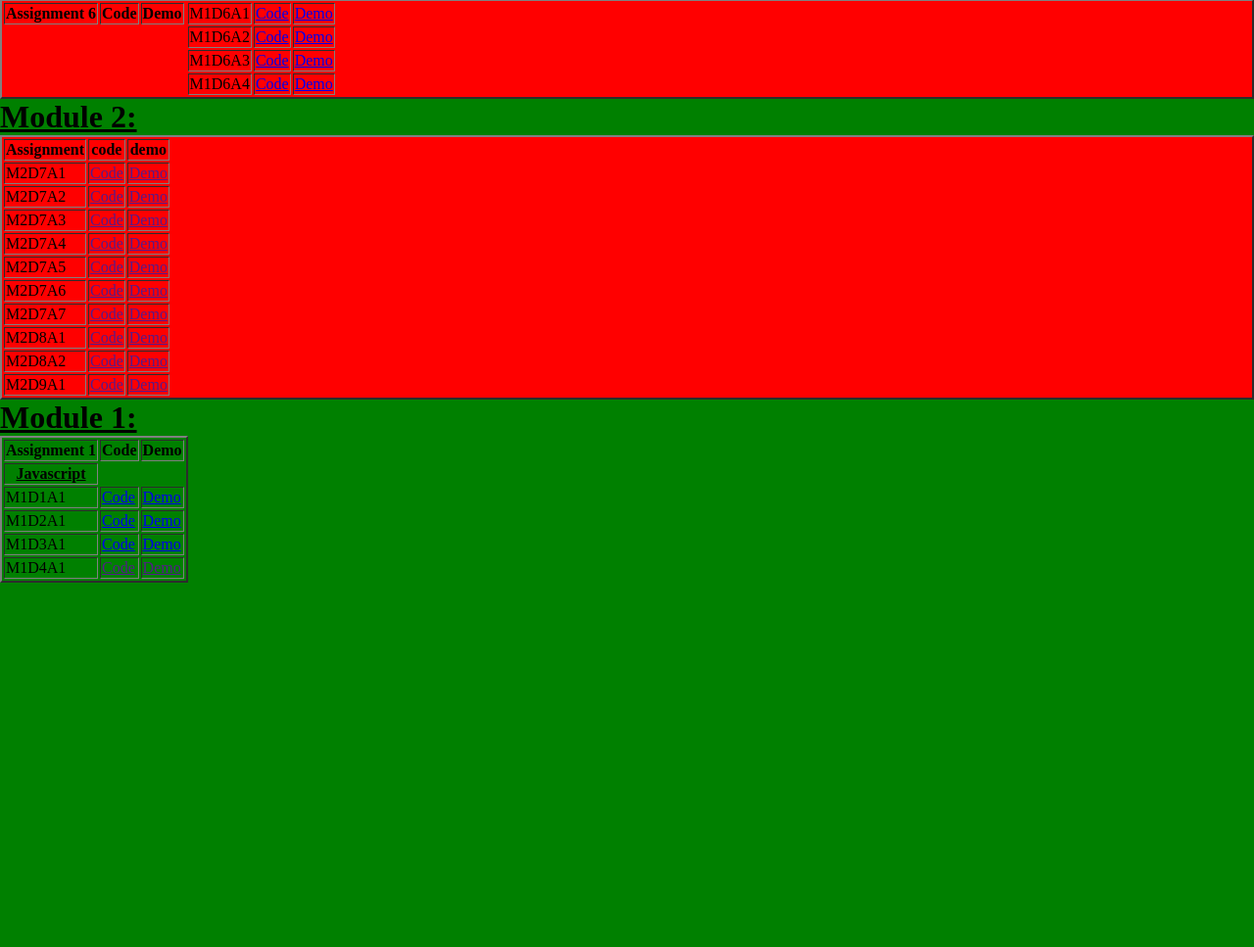
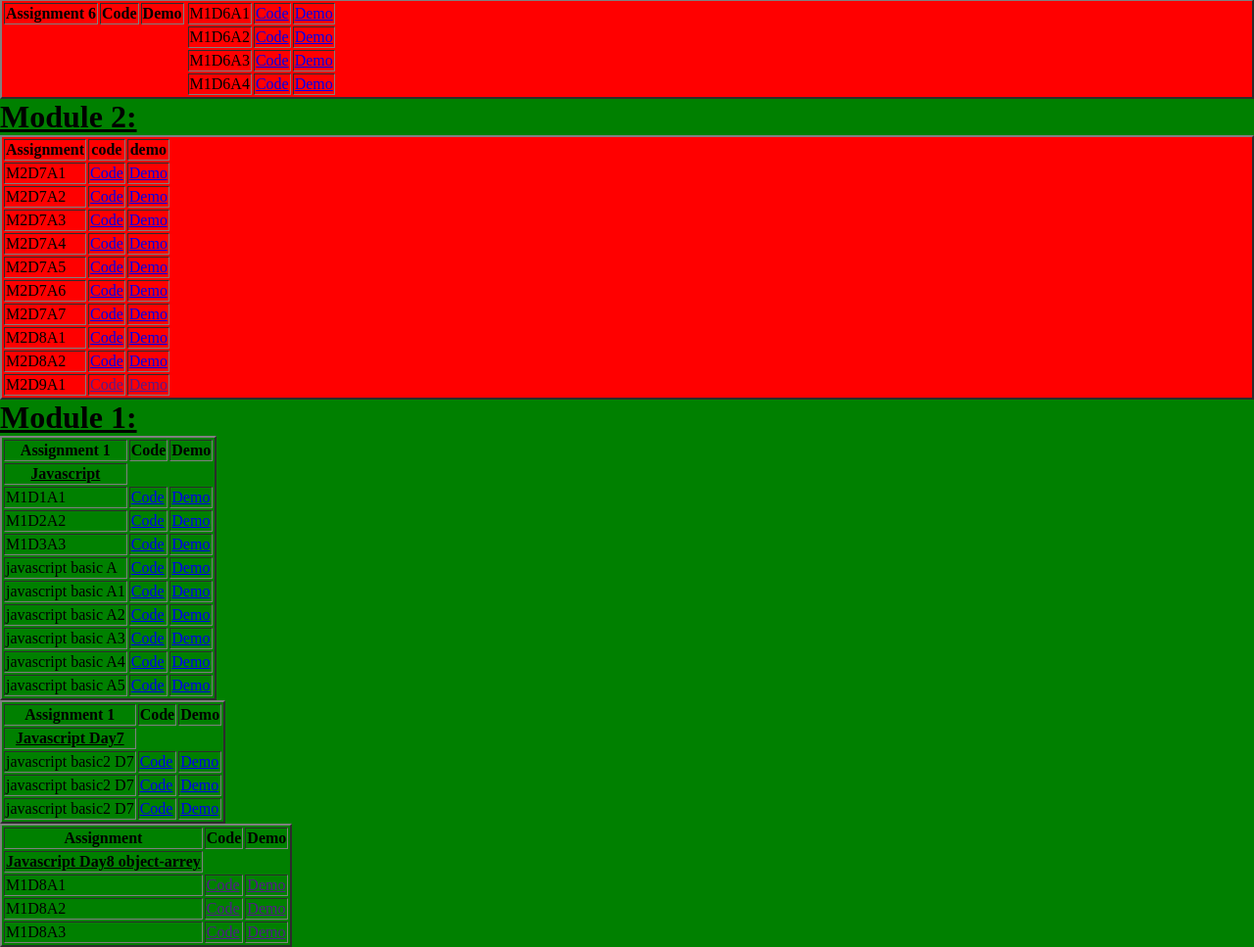
Before and after one commit to kumar889/kumar889.github.io, a plain HTML site: page index.html in a window 1280 px wide. Shown: the part 858-1825 px from the top of the page at 98% size. Before the commit the page ends 1453 px from the top, so only its background shows below. Drawn offline with Linux system fonts and the light colour scheme.

Commit message:
kumar889.github.io,updated

```diff
--- a/index.html
+++ b/index.html
@@ -217,48 +217,48 @@
        </tr>
            <tr>
                <td>M2D7A1</td>
-               <td><a href="">Code</a></td>
-               <td><a href="">Demo</a></td>
+               <td><a href="https://github.com/kumar889/M2D1A1/commit/f5343ae47e809ea5704eff9641c53d5db98d9012">Code</a></td>
+               <td><a href="https://kumar889.github.io/M2D1A1/">Demo</a></td>
            </tr>
            <tr>
             <td>M2D7A2</td>
-            <td><a href="">Code</a></td>
-            <td><a href="">Demo</a></td>
+            <td><a href="https://github.com/kumar889/M2D1A2/commit/076a768f6567a9cb42c19d0a09606a7ee8e6924c">Code</a></td>
+            <td><a href="https://kumar889.github.io/M2D1A2/">Demo</a></td>
         </tr>
         <tr>
             <td>M2D7A3</td>
-            <td><a href="">Code</a></td>
-            <td><a href="">Demo</a></td>
+            <td><a href="https://github.com/kumar889/M2D1A3/commit/cb69a3f3bf85543de9f4449c1384135d823775c3">Code</a></td>
+            <td><a href="https://kumar889.github.io/M2D1A3/">Demo</a></td>
         </tr>
         <tr>
             <td>M2D7A4</td>
-            <td><a href="">Code</a></td>
-            <td><a href="">Demo</a></td>
+            <td><a href="https://github.com/kumar889/M2D2A1/commit/87da1fc093b05085bd26c2e3ebc0348345e3c5e5">Code</a></td>
+            <td><a href="https://kumar889.github.io/M2D2A1/">Demo</a></td>
         </tr>
         <tr>
             <td>M2D7A5</td>
-            <td><a href="">Code</a></td>
-            <td><a href="">Demo</a></td>
+            <td><a href="https://github.com/kumar889/M2D2A2/commit/b075adb10dc97f65d4ab45f2bb667382f53323ff">Code</a></td>
+            <td><a href="https://kumar889.github.io/M2D2A2/">Demo</a></td>
         </tr>
         <tr>
             <td>M2D7A6</td>
-            <td><a href="">Code</a></td>
-            <td><a href="">Demo</a></td>
+            <td><a href="https://github.com/kumar889/M2D2A3/commit/87e4b268936c3d572b99aabd8172b27a0599e3c0">Code</a></td>
+            <td><a href="https://kumar889.github.io/M2D2A3/">Demo</a></td>
         </tr>
         <tr>
             <td>M2D7A7</td>
-            <td><a href="">Code</a></td>
-            <td><a href="">Demo</a></td>
+            <td><a href="https://github.com/kumar889/M2D3A1/commit/a9940c76a290c9b9370ad78e3345424d4b2cabb2">Code</a></td>
+            <td><a href="https://kumar889.github.io/M2D3A1/">Demo</a></td>
         </tr>
         <tr>
             <td>M2D8A1</td>
-            <td><a href="">Code</a></td>
-            <td><a href="">Demo</a></td>
+            <td><a href="https://github.com/kumar889/M2D3A2/commit/ef33af1776b85d537dda974e2d29cd9aa084a880">Code</a></td>
+            <td><a href="https://kumar889.github.io/M2D3A2/">Demo</a></td>
         </tr>
         <tr>
             <td>M2D8A2</td>
-            <td><a href="">Code</a></td>
-            <td><a href="">Demo</a></td>
+            <td><a href="https://github.com/kumar889/M2D3A3/commit/62655bca80b6cb6d05d70e4a9136bb8a41f707ef">Code</a></td>
+            <td><a href="https://kumar889.github.io/M2D3A3/">Demo</a></td>
         </tr>
         <tr>
             <td>M2D9A1</td>
@@ -267,13 +267,12 @@
         </tr>
         </tbody>
 </table>
+    </div>
 <thead>
     <h1><u>Module 1:</u></h1>
 </thead>
 <body>
-</div>
     <table border="2">
-        <div class="second-table">
         <th><u>Javascript</u></th>
         <thead>
         <tr>
@@ -283,26 +282,113 @@
         </tr>
         </thead>
         <tbody>
+            <div class="second-table">
         <tr>
         <td>M1D1A1</td>
         <td><a href="https://github.com/kumar889/JavascriptDay1/commit/e2f78d40baffea55fa3e34818289888ced445af6">Code</a></td>
         <td><a href="https://kumar889.github.io/JavascriptDay1/">Demo</a></td>
         </tr>
         <tr>
-            <td>M1D2A1</td>
+            <td>M1D2A2</td>
             <td><a href="https://github.com/kumar889/JavascriptDay2/commit/ae5b0d778a79230283568435fca2d04ccb909de8">Code</a></td>
             <td><a href="https://kumar889.github.io/JavascriptDay2/">Demo</a></td>
         </tr>
-        <td>M1D3A1</td>
+        <td>M1D3A3</td>
             <td><a href="https://github.com/kumar889/JavascriptDay3/commit/60f76eda829d937f66bd3611cb1034550cbc4c16">Code</a></td>
             <td><a href="https://kumar889.github.io/JavascriptDay3/">Demo</a></td>
         </tr>
         <tr>
-            <td>M1D4A1</td>
-            <td><a href="">Code</a></td>
-            <td><a href="">Demo</a></td>
+            <td>javascript basic A</td>
+            <td><a href="https://github.com/kumar889/Javascriptbasic1/commit/b0a5d784431fa36f26979dddcb73fad9f7306d7a">Code</a></td>
+            <td><a href="https://kumar889.github.io/Javascriptbasic1/">Demo</a></td>
+        </tr>
+        <tr>
+            <td>javascript basic A1</td>
+            <td><a href="https://github.com/kumar889/Javascriptbasic2/commit/b3a67d36d620f787fc557b6871a64566d8bda1a4">Code</a></td>
+            <td><a href="https://kumar889.github.io/Javascriptbasic2/">Demo</a></td>
+        </tr>
+        <tr>
+            <td>javascript basic A2</td>
+            <td><a href="https://github.com/kumar889/Javascriptbasic3/commit/6aac27ffd071cfe8d464722236ee683dbdc73a81">Code</a></td>
+            <td><a href="https://kumar889.github.io/Javascriptbasic3/">Demo</a></td>
+        </tr>
+        <tr>
+            <td>javascript basic A3</td>
+            <td><a href="https://github.com/kumar889/JavascriptbasicA4/commit/fa350dba1d0ba0c50f563e9a3b63fc88664a2cf2">Code</a></td>
+            <td><a href="https://kumar889.github.io/JavascriptbasicA4/">Demo</a></td>
+        </tr>
+        <tr>
+            <td>javascript basic A4</td>
+            <td><a href="https://github.com/kumar889/Javascriptbasic5/commit/20c24391522a994df527e39a352cdfee0ebbb194">Code</a></td>
+            <td><a href="https://kumar889.github.io/Javascriptbasic5/">Demo</a></td>
+        </tr>
+        <tr>
+            <td>javascript basic A5</td>
+            <td><a href="https://github.com/kumar889/javascriptbasic6/commit/2de0bc739382df7019d767761496b2504071f289">Code</a></td>
+            <td><a href="https://kumar889.github.io/javascriptbasic6/">Demo</a></td>
         </tr>
 
         </tbody>
     </div>
+
+    <table border="2">
+
+        <th><u>Javascript Day7</u></th>
+        <thead>
+        <tr>
+        <th>Assignment 1</th>
+        <th>Code</th>
+        <th>Demo</th>
+        </tr>
+        </thead>
+        <tbody>
+            <div class="third-table">
+            <tr>
+                <td>javascript basic2 D7</td>
+                <td><a href="https://github.com/kumar889/javascriptloops/commit/8f39347f84b20a5efbeeef75136d7739150fa01c">Code</a></td>
+                <td><a href="https://kumar889.github.io/javascriptloops/">Demo</a></td>
+            </tr>
+            <tr>
+                <td>javascript basic2 D7</td>
+                <td><a href="https://github.com/kumar889/JavascriptLoops2/commit/2be9221ec627a19127e3855f904df6867dc779ae">Code</a></td>
+                <td><a href="https://kumar889.github.io/JavascriptLoops2/">Demo</a></td>
+            </tr>
+            <tr>
+                <td>javascript basic2 D7</td>
+                <td><a href=https://github.com/kumar889/JavascriptLoops3/commit/ad650f469d44441b6474409269f4f1004985f2fa"">Code</a></td>
+                <td><a href="https://kumar889.github.io/JavascriptLoops3/">Demo</a></td>
+            </tr>
+        </tbody>
+    </table>
+</div>
+<table border="2">
+
+    <th><u>Javascript Day8 object-arrey</u></th>
+    <thead>
+    <tr>
+    <th>Assignment</th>
+    <th>Code</th>
+    <th>Demo</th>
+    </tr>
+    </thead>
+    <tbody>
+        <div class="fourth-table">
+        <tr>
+            <td>M1D8A1</td>
+            <td><a href="">Code</a></td>
+            <td><a href="">Demo</a></td>
+        </tr>
+        <tr>
+            <td>M1D8A2</td>
+            <td><a href="">Code</a></td>
+            <td><a href="">Demo</a></td>
+        </tr>
+        <tr>
+            <td>M1D8A3</td>
+            <td><a href="">Code</a></td>
+            <td><a href="">Demo</a></td>
+        </tr>
+    </tbody>
+</table>
+</div>
 </html>
--- a/style.css
+++ b/style.css
@@ -10,3 +10,7 @@
     display: flex;
     flex-direction: row;
 }
+.third-table{
+    display: flex;
+    flex-direction: row;
+}
```
